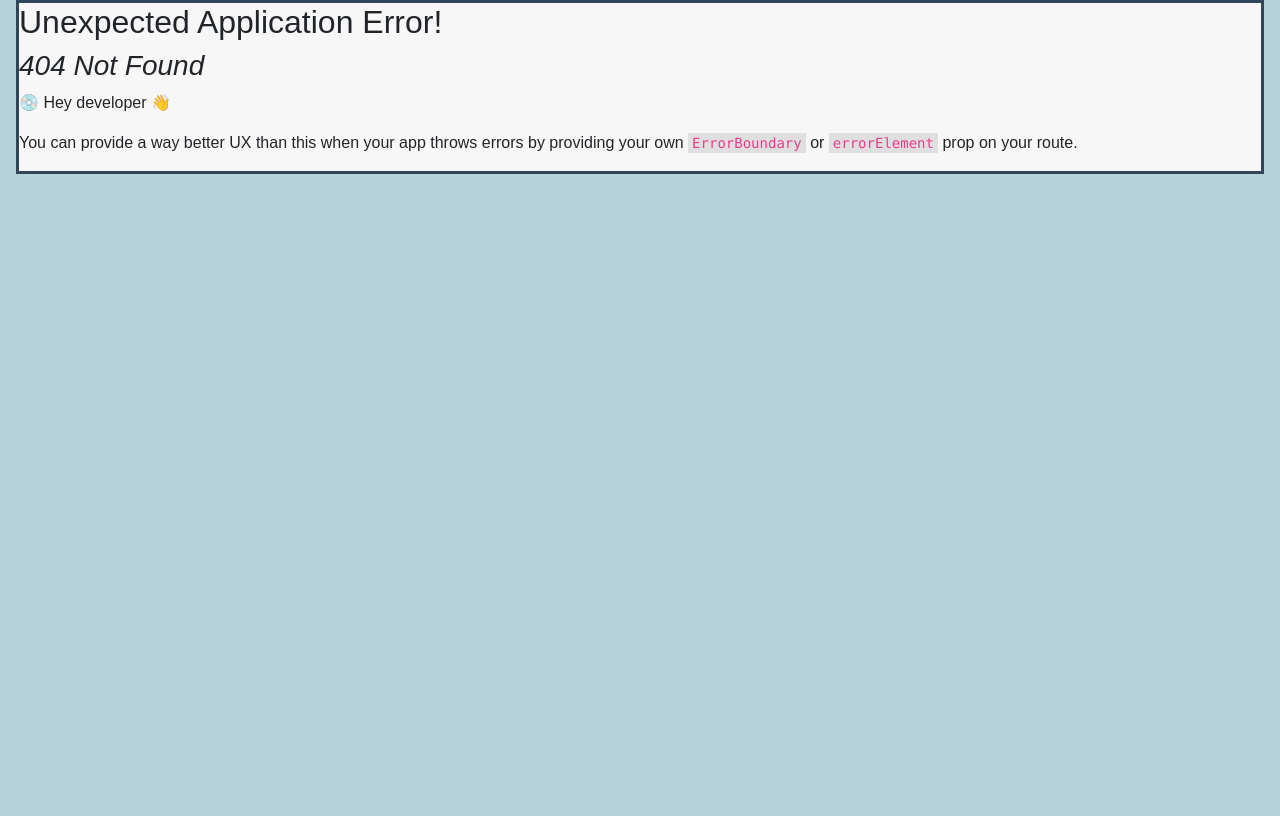
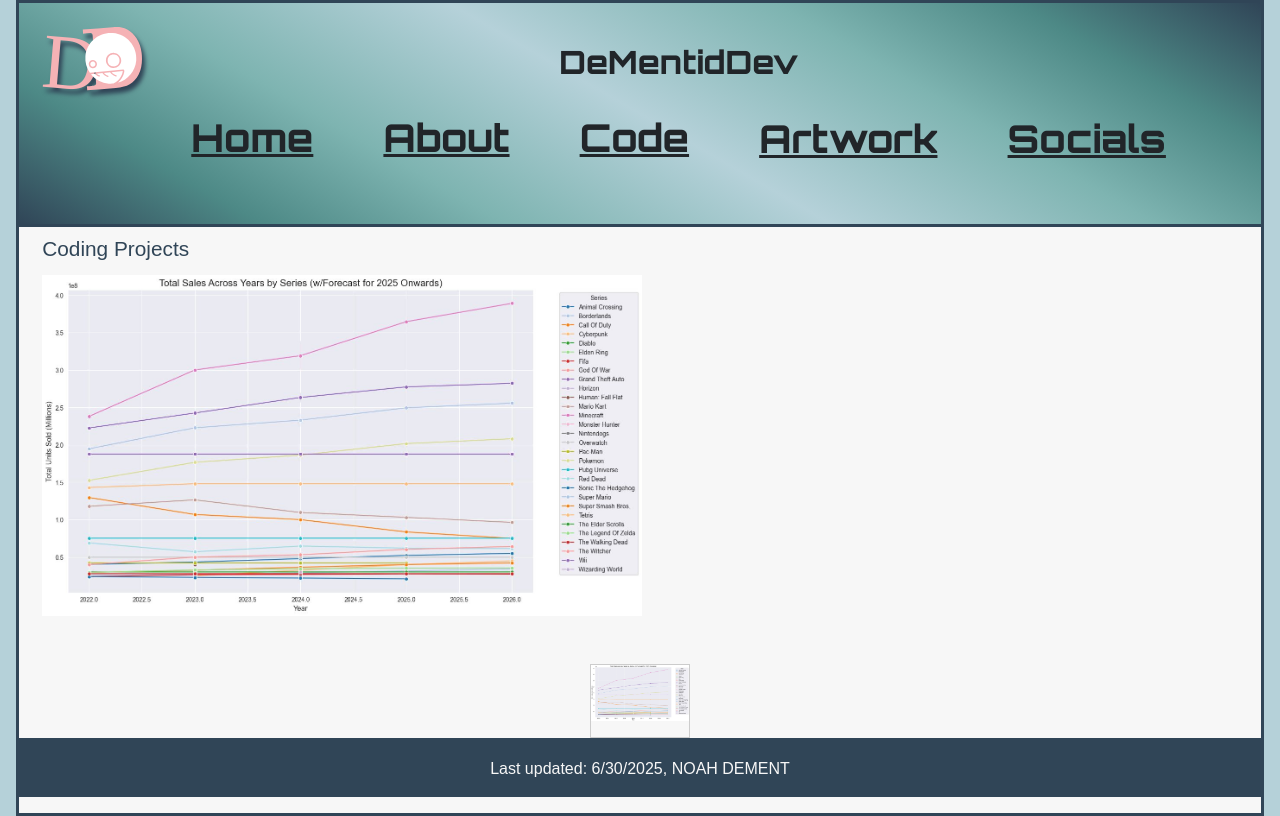
Before and after one commit to DeMentidDev/DeMentidDev.github.io, a React (Vite) app: page /code-gallery in a window 1280 px wide. Before the commit this address had no page. Built offline with nearby package versions, Linux system fonts and the light colour scheme.

Commit message:
New Code Gallery!

```diff
--- /dev/null
+++ b/src/Pages/CodeGallery.tsx
@@ -0,0 +1,74 @@
+import { useState } from "react";
+import Header from "./Header";
+import Footer from "./Footer";
+
+function CodePage() {
+  const galleryItems = [
+    { src: "/images/Predictor.jpg" },
+  ];
+
+  const [displayedItem, setDisplayedItem] = useState(galleryItems[0]);
+
+  return (
+    <div>
+      <Header />
+      <main>
+        <h2>Coding Projects</h2>
+
+        <div
+          className="full-img"
+          style={{
+            marginBottom: "2rem",
+            textAlign: "center",
+          }}
+        >
+          <img
+            src={displayedItem.src}
+            alt="Displayed"
+            className="displayed-img"
+            style={{
+              width: "80vw",
+              maxWidth: "600px",
+              minWidth: "250px",
+              height: "auto",
+            }}
+          />
+        </div>
+
+        <div
+          className="thumb-bar"
+          style={{
+            display: "flex",
+            flexWrap: "wrap",
+            gap: "10px",
+            justifyContent: "center",
+          }}
+        >
+          {galleryItems.map((item, index) => (
+            <div
+              key={index}
+              onClick={() => setDisplayedItem(item)}
+              style={{
+                width: "20vw",
+                maxWidth: "100px",
+                minWidth: "50px",
+                border: "1px solid #ccc",
+                cursor: "pointer",
+                overflow: "hidden",
+              }}
+            >
+              <img
+                src={item.src}
+                alt={`Thumbnail ${index + 1}`}
+                style={{ width: "100%", height: "auto" }}
+              />
+            </div>
+          ))}
+        </div>
+      </main>
+      <Footer />
+    </div>
+  );
+}
+
+export default CodePage;
--- a/src/Pages/Header.tsx
+++ b/src/Pages/Header.tsx
@@ -14,7 +14,10 @@ function Header() {
             <Link to="/about">About</Link>
           </div>
           <div className="grid-item">
-            <Link to="/gallery">Gallery</Link>
+            <Link to="/code-gallery">Code</Link>
+          </div>
+          <div className="grid-item">
+            <Link to="/art-gallery">Artwork</Link>
           </div>
           <div className="grid-item">
             <Link to="/socials">Socials</Link>
--- a/src/index.css
+++ b/src/index.css
@@ -154,7 +154,7 @@ ul {
 
 .grid-container {
   display: grid;
-  grid-template-columns: auto auto auto auto;
+  grid-template-columns: auto auto auto auto auto;
   padding: 1.25%;
   text-align: center;
 }
```
Also changed, not shown: src/main.tsx (+7 -2 lines), public/images/Predictor.jpg (added).
